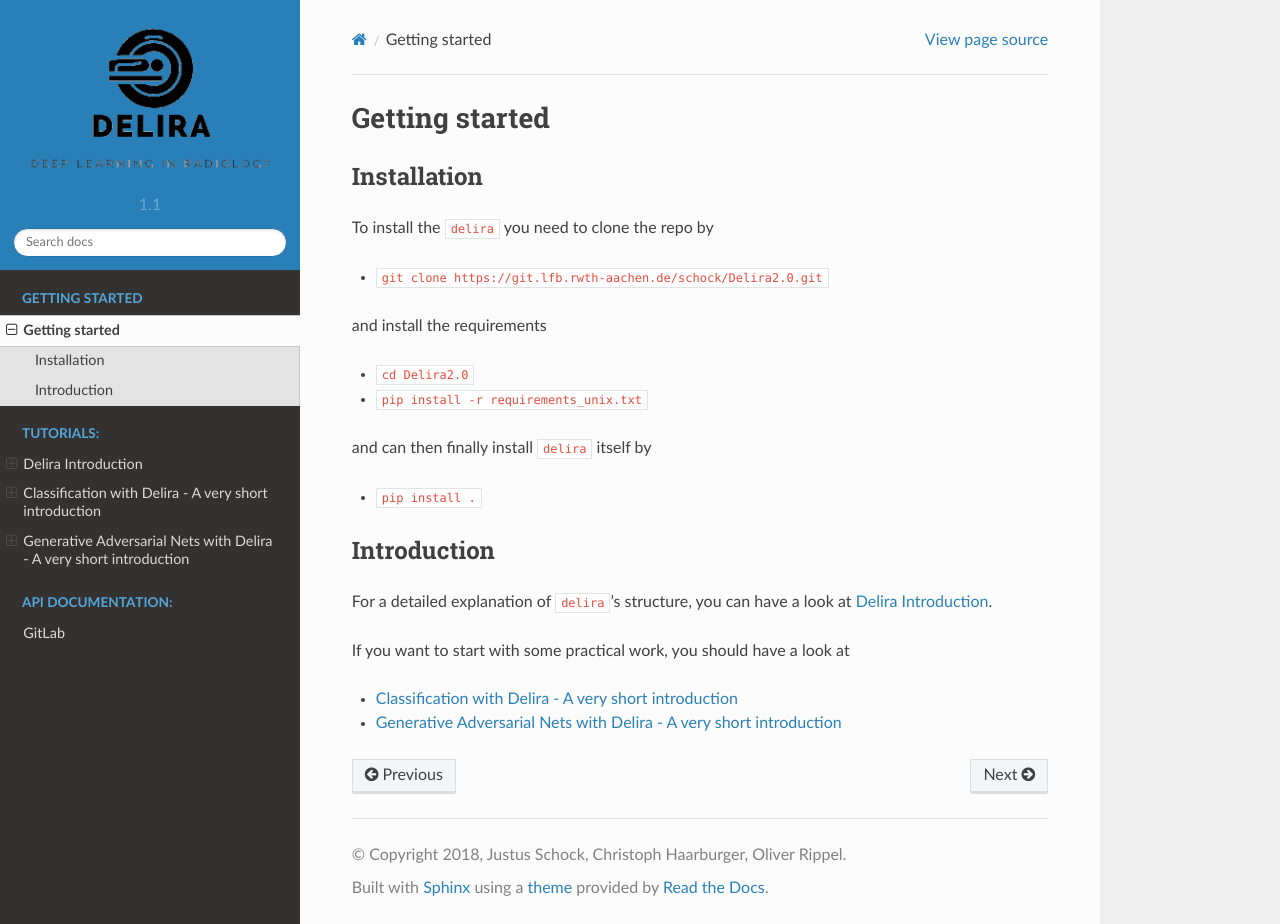
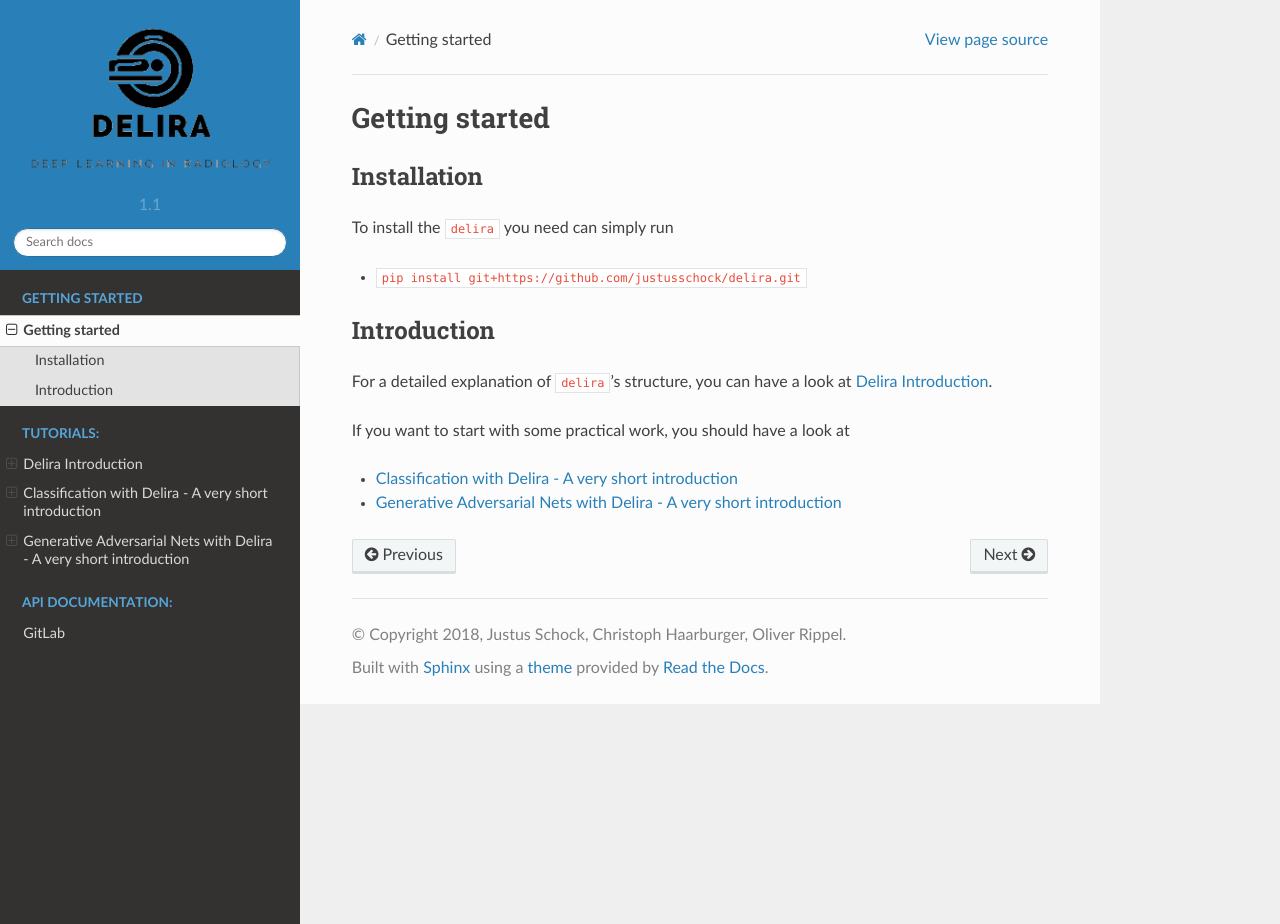
Before and after one commit to delira-dev/delira, a Sphinx documentation site: the page built from docs/getting_started.rst, in a window 1280 px wide and 924 px high. Built offline with Sphinx 7.4.7 and the Read the Docs theme 2.0.0, drawn with Linux system fonts in a browser that asks for light colours; pages that are not in the unit, such as notebooks, are missing from menus; the version number is read from the project's files by our own code.

Commit message:
Update getting_started.rst
Update Installation Instructions

```diff
--- a/docs/getting_started.rst
+++ b/docs/getting_started.rst
@@ -4,20 +4,9 @@ Getting started
 Installation
 ------------
 
-To install the ``delira`` you need to clone the repo by
+To install the ``delira`` you need can simply run
 
-* ``git clone https://git.lfb.rwth-aachen.de/schock/Delira2.0.git``
-
-and install the requirements
-
-* ``cd Delira2.0``
-
-* ``pip install -r requirements_unix.txt``
-
-and can then finally install ``delira`` itself by
-
-* ``pip install .``
-
+* ``pip install git+https://github.com/justusschock/delira.git``
 
 Introduction
 ------------
```
